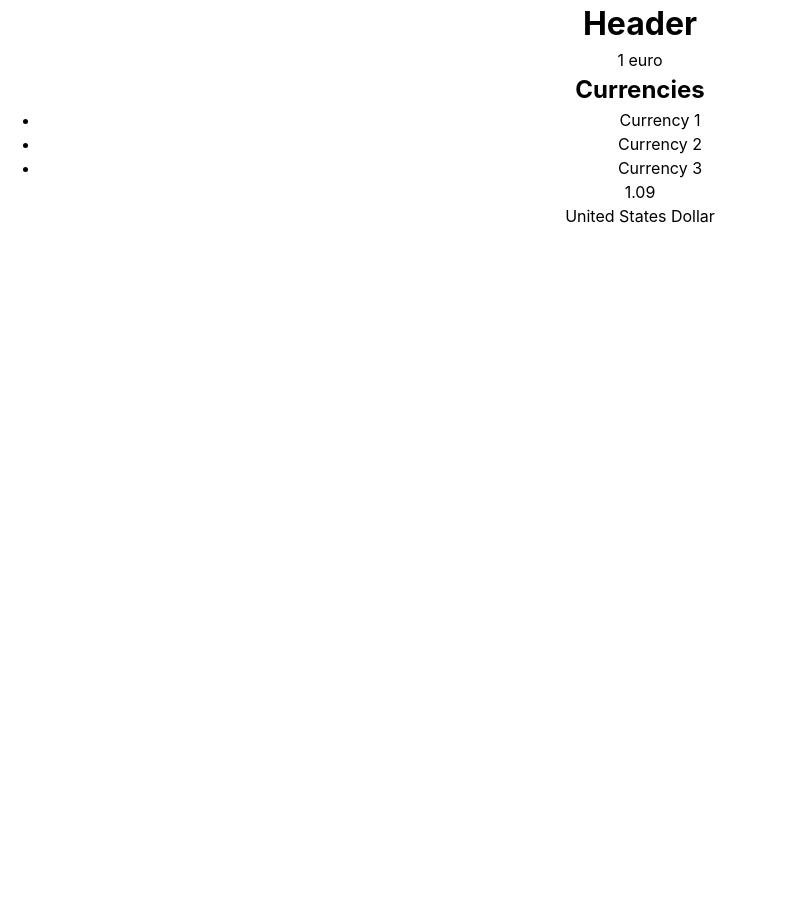
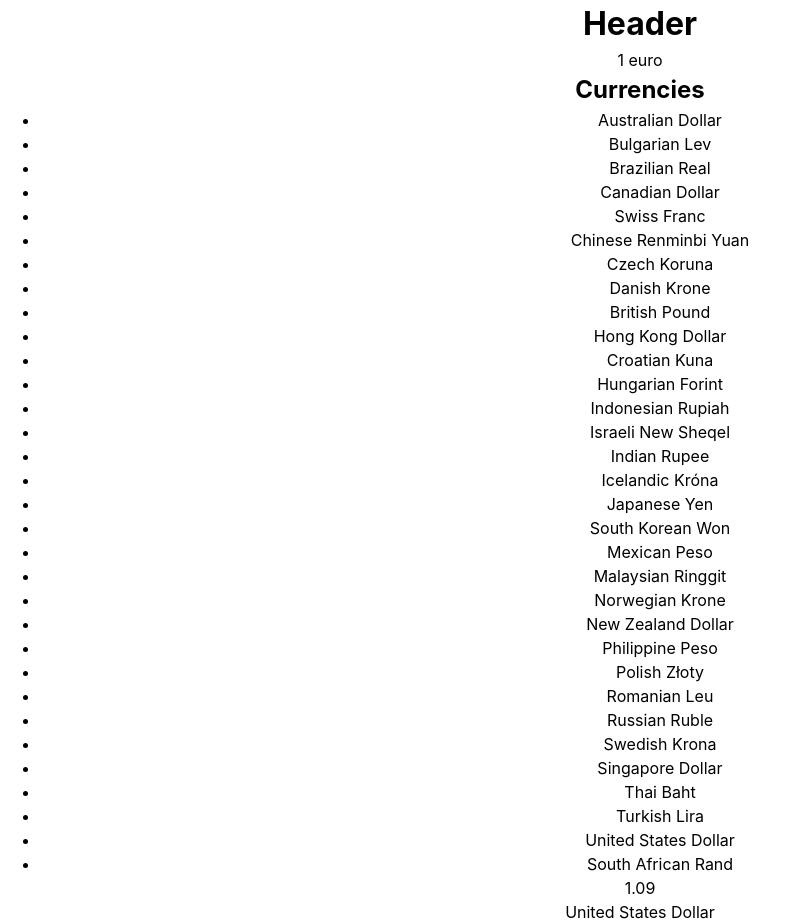
Before and after one commit to ValentinDesoeuvre/Converter, a React (Vite) app: page / in a window 1280 px wide. Shown: the whole page, without its empty margins (0-788 px from the left). Before the commit the page ends 800 px from the top, so only its background shows below. Built offline with nearby package versions, Linux system fonts and the light colour scheme.

Commit message:
feat(Currencies): Dynamic props

```diff
--- a/src/components/Converter/Converter.tsx
+++ b/src/components/Converter/Converter.tsx
@@ -10,7 +10,7 @@ function Converter() {
   return (
     <div className="Converter">
       <Header />
-      <Currencies />
+      <Currencies currenciesData={currenciesData}/>
       <Result />
     </div>
   );
--- a/src/components/Converter/Currencies/Currencies.tsx
+++ b/src/components/Converter/Currencies/Currencies.tsx
@@ -1,13 +1,18 @@
 import './Currencies.scss';
 
-function Currencies() {
+
+function Currencies( {currenciesData} ) {
+  const currienciesList = currenciesData.map((currency) => (
+    <li key={currency.name} className="currencies-list-item">
+      {currency.name}
+    </li>
+  ));
+
   return (
     <div className="currencies">
       <h2 className='currencies-title'>Currencies</h2>
       <ul className="currencies-list">
-        <li className="currencies-list-item">Currency 1</li>
-        <li className="currencies-list-item">Currency 2</li>
-        <li className="currencies-list-item">Currency 3</li>
+        {currienciesList}
       </ul>
     </div>
   );
```
